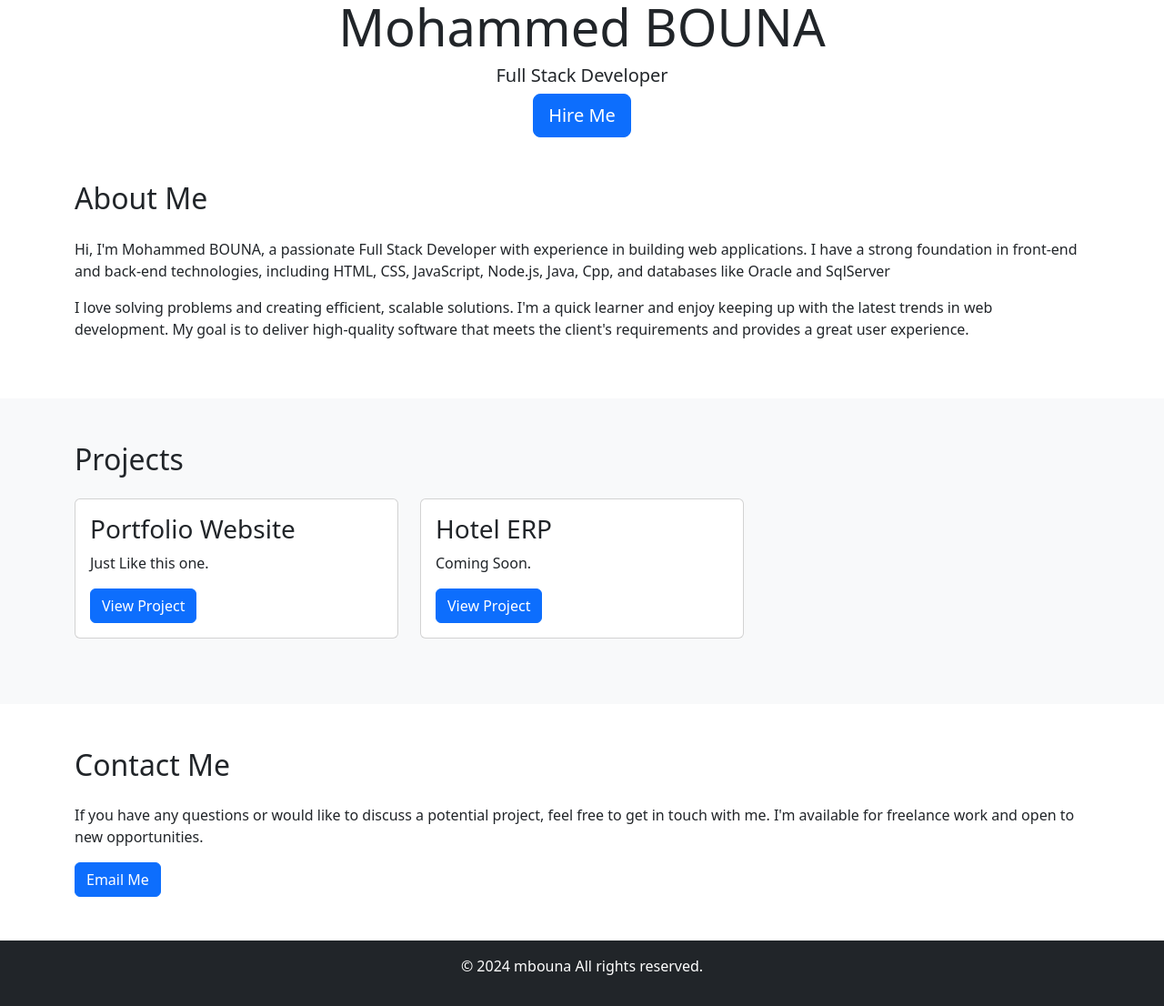
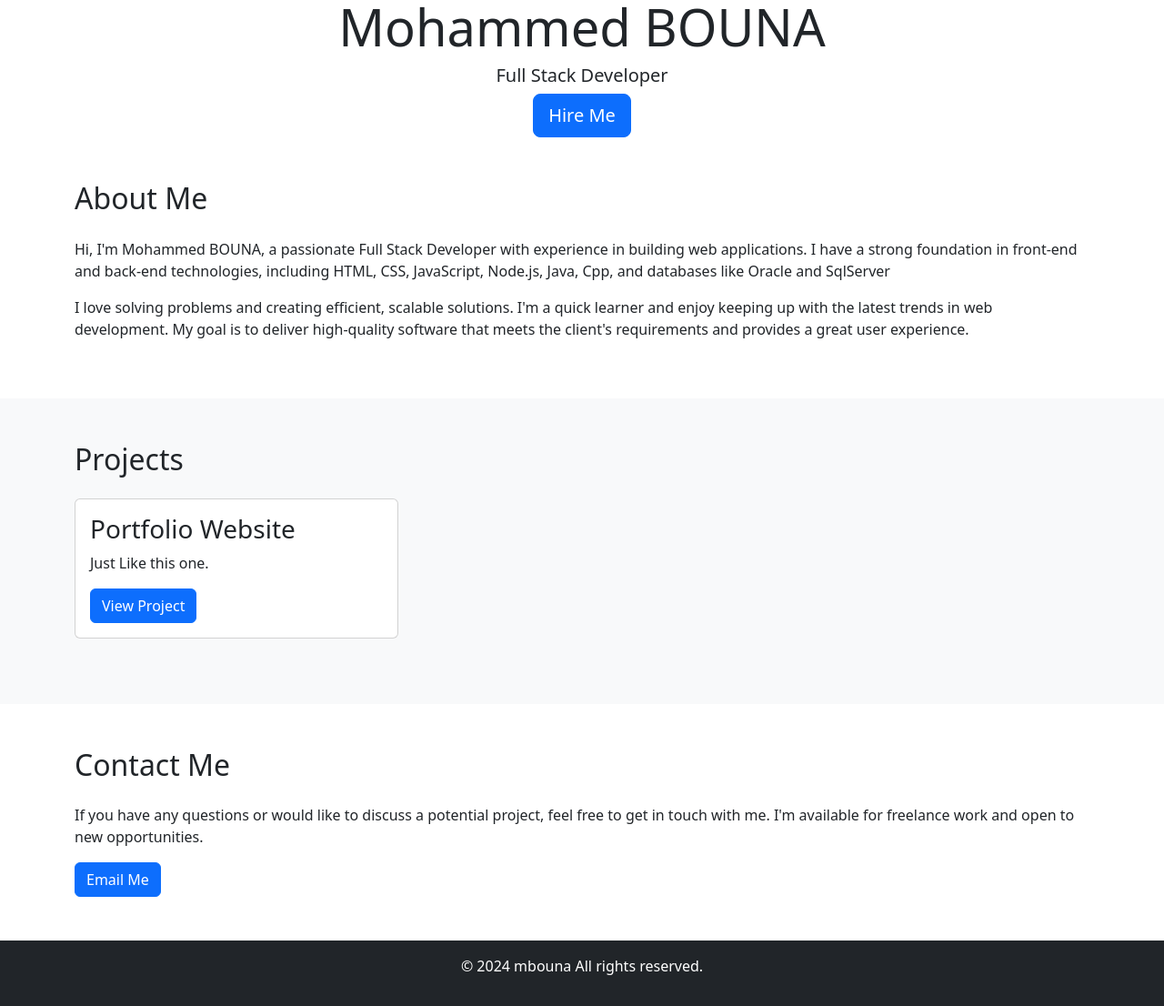
Before and after one commit to mbouna/MyLandingPage, a Jekyll site: the page index.html, which Jekyll copies as it is, in a window 1280 px wide, cut to the strip 260-1366 px from the top of the page. Shown: the whole strip at 91% size. Built offline with Jekyll 4.4.1, drawn with Linux system fonts in a browser that asks for light colours.

Commit message:
Update index.html

```diff
--- a/index.html
+++ b/index.html
@@ -1,20 +1,28 @@
 <!DOCTYPE html>
 <html lang="en">
 <head>
+  <!-- Setting the character set and viewport for responsive design -->
   <meta charset="UTF-8">
   <meta name="viewport" content="width=device-width, initial-scale=1.0">
+  <!-- Page title -->
   <title>Full Stack Developer Portfolio</title>
-<link href="https://cdn.jsdelivr.net/npm/bootstrap@5.3.0/dist/css/bootstrap.min.css" rel="stylesheet" integrity="sha384-9ndCyUaIbzAi2FUVXJi0CjmCapSmO7SnpJef0486qhLnuZ2cdeRhO02iuK6FUUVM" crossorigin="anonymous">
+  <!-- Importing Bootstrap CSS from a CDN -->
+  <link href="https://cdn.jsdelivr.net/npm/bootstrap@5.3.0/dist/css/bootstrap.min.css" rel="stylesheet" integrity="sha384-9ndCyUaIbzAi2FUVXJi0CjmCapSmO7SnpJef0486qhLnuZ2cdeRhO02iuK6FUUVM" crossorigin="anonymous">
 </head>
 <body>
+  <!-- Page header with a navigation bar -->
   <header>
     <nav class="navbar navbar-expand-lg navbar-dark bg-dark">
+      <!-- Navigation bar logo -->
       <a class="navbar-brand" href="#">MBOUNA</a>
+      <!-- Button to toggle the menu on small screens -->
       <button class="navbar-toggler" type="button" data-toggle="collapse" data-target="#navbarNav" aria-controls="navbarNav" aria-expanded="false" aria-label="Toggle navigation">
         <span class="navbar-toggler-icon"></span>
       </button>
+      <!-- Navigation menu -->
       <div class="collapse navbar-collapse" id="navbarNav">
         <ul class="navbar-nav ml-auto">
+          <!-- Navigation links -->
           <li class="nav-item">
             <a class="nav-link" href="#about">About</a>
           </li>
@@ -29,18 +37,25 @@
     </nav>
   </header>
 
+  <!-- Hero section with a call to action -->
   <section id="hero" class="jumbotron text-center">
     <div class="container">
+      <!-- Profile picture -->
       <img class="rounded" src="https://avatars.githubusercontent.com/u/48889142?v=4" alt="MyPhoto">
+      <!-- Name and profession -->
       <h1 class="display-4">Mohammed BOUNA</h1>
       <h2 class="lead">Full Stack Developer</h2>
+      <!-- Call to action button -->
       <a href="#contact" class="btn btn-primary btn-lg">Hire Me</a>
     </div>
   </section>
 
+  <!-- About section -->
   <section id="about" class="py-5">
     <div class="container">
+      <!-- Section title -->
       <h2 class="mb-4">About Me</h2>
+      <!-- About text -->
       <p>
         Hi, I'm Mohammed BOUNA, a passionate Full Stack Developer with experience in building web applications. I have a strong foundation in front-end and back-end technologies, including HTML, CSS, JavaScript, Node.js, Java, Cpp, and databases like Oracle and SqlServer
       </p>
@@ -50,45 +65,48 @@
     </div>
   </section>
 
+  <!-- Projects section -->
   <section id="projects" class="bg-light py-5">
     <div class="container">
+      <!-- Section title -->
       <h2 class="mb-4">Projects</h2>
       <div class="row">
+        <!-- Project cards -->
         <div class="col-lg-4 mb-4">
           <div class="card">
             <div class="card-body">
+              <!-- Project title and description -->
               <h3 class="card-title">Portfolio Website</h3>
               <p class="card-text">Just Like this one.</p>
+              <!-- Link to the project -->
               <a href="#" class="btn btn-primary">View Project</a>
             </div>
           </div>
         </div>
-        <div class="col-lg-4 mb-4">
-          <div class="card">
-            <div class="card-body">
-              <h3 class="card-title">Hotel ERP</h3>
-              <p class="card-text">Coming Soon.</p>
-              <a href="#" class="btn btn-primary">View Project</a>
-            </div>
-          </div>
-        </div>
-        <!-- Add more project sections as needed -->
+        <!-- More project cards can be added as needed -->
       </div>
     </div>
   </section>
 
+  <!-- Contact section -->
   <section id="contact" class="py-5">
     <div class="container">
+      <!-- Section title -->
       <h2 class="mb-4">Contact Me</h2>
+      <!-- Contact text -->
       <p>If you have any questions or would like to discuss a potential project, feel free to get in touch with me. I'm available for freelance work and open to new opportunities.</p>
+      <!-- Contact button -->
       <a href="mailto:mohammed.bouna07@gmail.com" class="btn btn-primary">Email Me</a>
     </div>
   </section>
 
+  <!-- Footer -->
   <footer class="bg-dark text-white text-center py-3">
+    <!-- Copyright notice -->
     <p>&copy; 2024 mbouna All rights reserved.</p>
   </footer>
 
+  <!-- Importing jQuery, Popper.js and Bootstrap JS from CDNs -->
   <script src="https://code.jquery.com/jquery-3.6.0.min.js"></script>
   <script src="https://cdnjs.cloudflare.com/ajax/libs/popper.js/1.14.7/umd/popper.min.js"></script>
   <script src="https://maxcdn.bootstrapcdn.com/bootstrap/4.5.2/js/bootstrap.min.js"></script>
```
